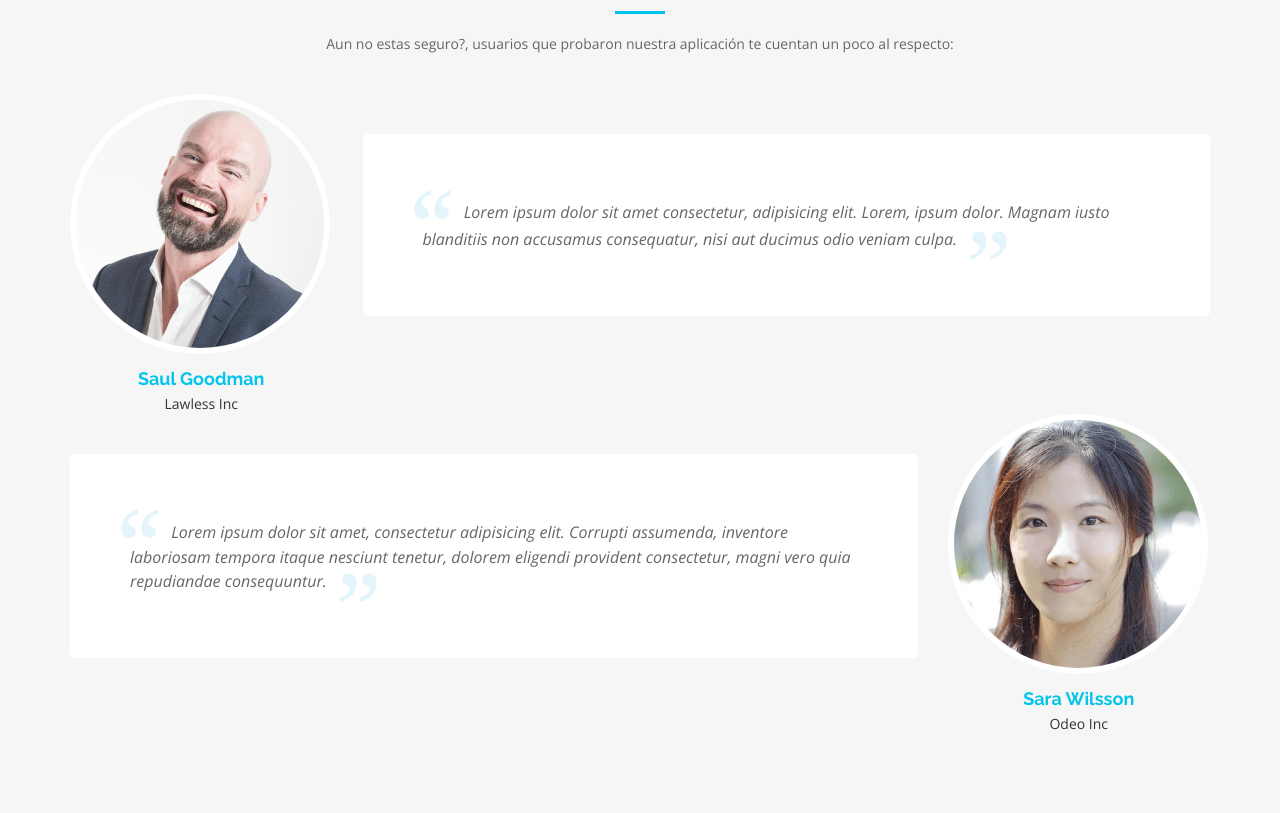
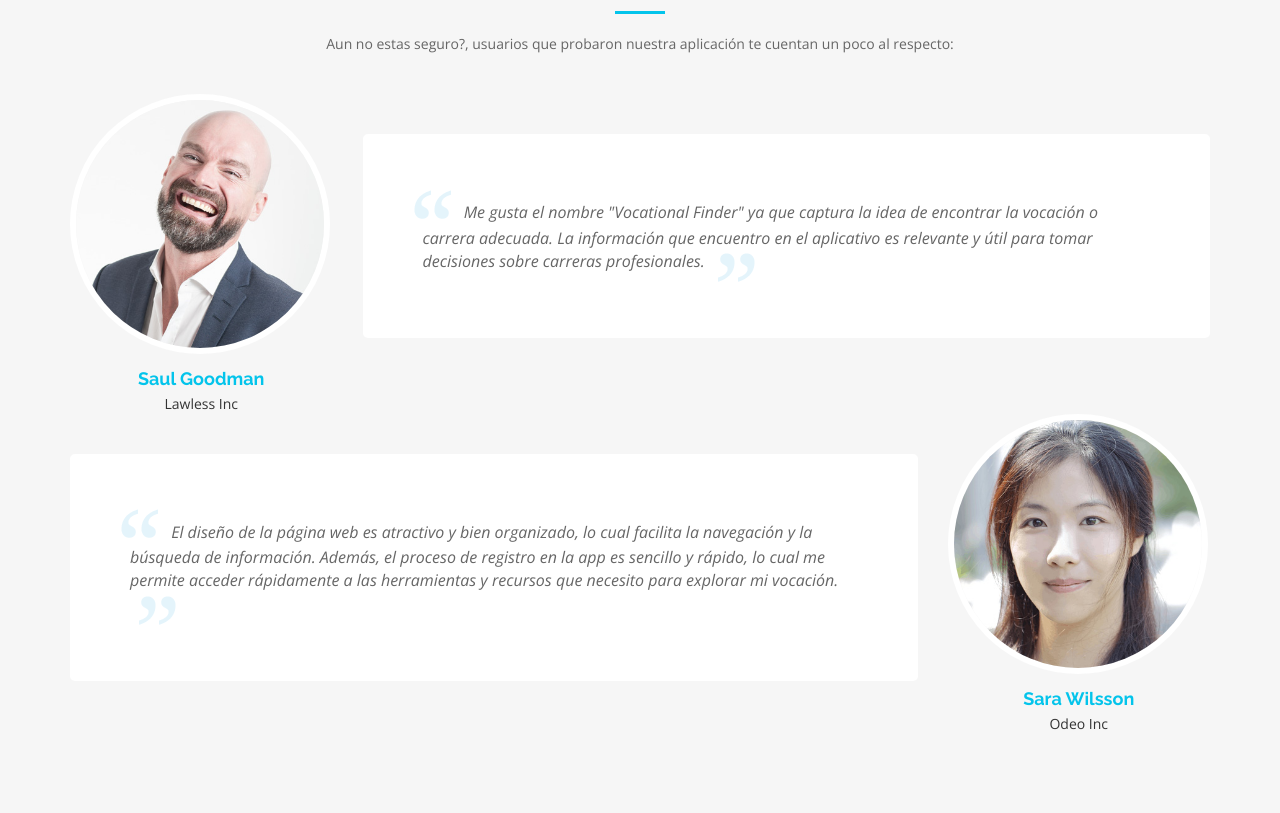
Before and after one commit to FinTech-VocationalFinder/LandingPage, a plain HTML site: page index.html in a window 1280 px wide. Shown: the part 2480-3293 px from the top of the page. Drawn offline with nearby package versions, Linux system fonts and the light colour scheme.

Commit message:
Update index.html
Testimonios agregados

```diff
--- a/index.html
+++ b/index.html
@@ -162,7 +162,7 @@
         </div>
         <div class="col-md-9">
           <div class="quote">
-            <b><img src="img/quote_sign_left.png" alt=""></b> Lorem ipsum dolor sit amet consectetur, adipisicing elit. Lorem, ipsum dolor. Magnam iusto blanditiis non accusamus consequatur, nisi aut ducimus odio veniam culpa. <small><img src="img/quote_sign_right.png" alt=""></small>
+            <b><img src="img/quote_sign_left.png" alt=""></b> Me gusta el nombre "Vocational Finder" ya que captura la idea de encontrar la vocación o carrera adecuada. La información que encuentro en el aplicativo es relevante y útil para tomar decisiones sobre carreras profesionales. <small><img src="img/quote_sign_right.png" alt=""></small>
           </div>
         </div>
       </div>
@@ -170,7 +170,7 @@
       <div class="row">
         <div class="col-md-9">
           <div class="quote">
-            <b><img src="img/quote_sign_left.png" alt=""></b> Lorem ipsum dolor sit amet, consectetur adipisicing elit. Corrupti assumenda, inventore laboriosam tempora itaque nesciunt tenetur, dolorem eligendi provident consectetur, magni vero quia repudiandae consequuntur. <small><img src="img/quote_sign_right.png" alt=""></small>
+            <b><img src="img/quote_sign_left.png" alt=""></b> El diseño de la página web es atractivo y bien organizado, lo cual facilita la navegación y la búsqueda de información. Además, el proceso de registro en la app es sencillo y rápido, lo cual me permite acceder rápidamente a las herramientas y recursos que necesito para explorar mi vocación. <small><img src="img/quote_sign_right.png" alt=""></small>
           </div>
         </div>
         <div class="col-md-3">
```
